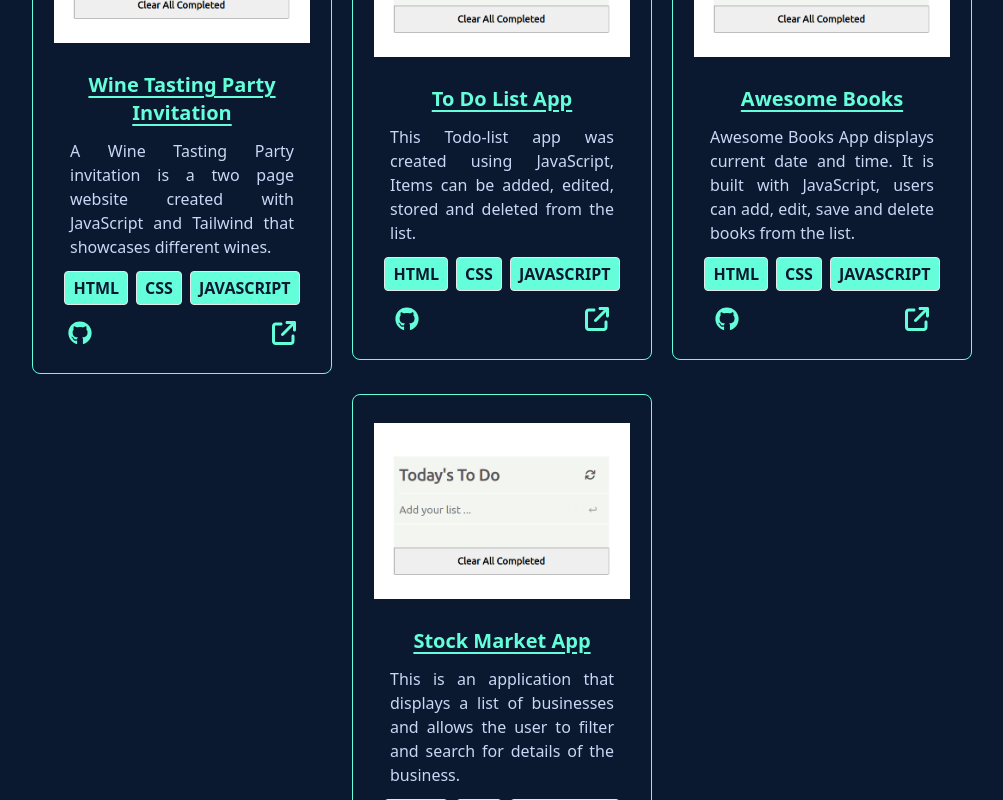
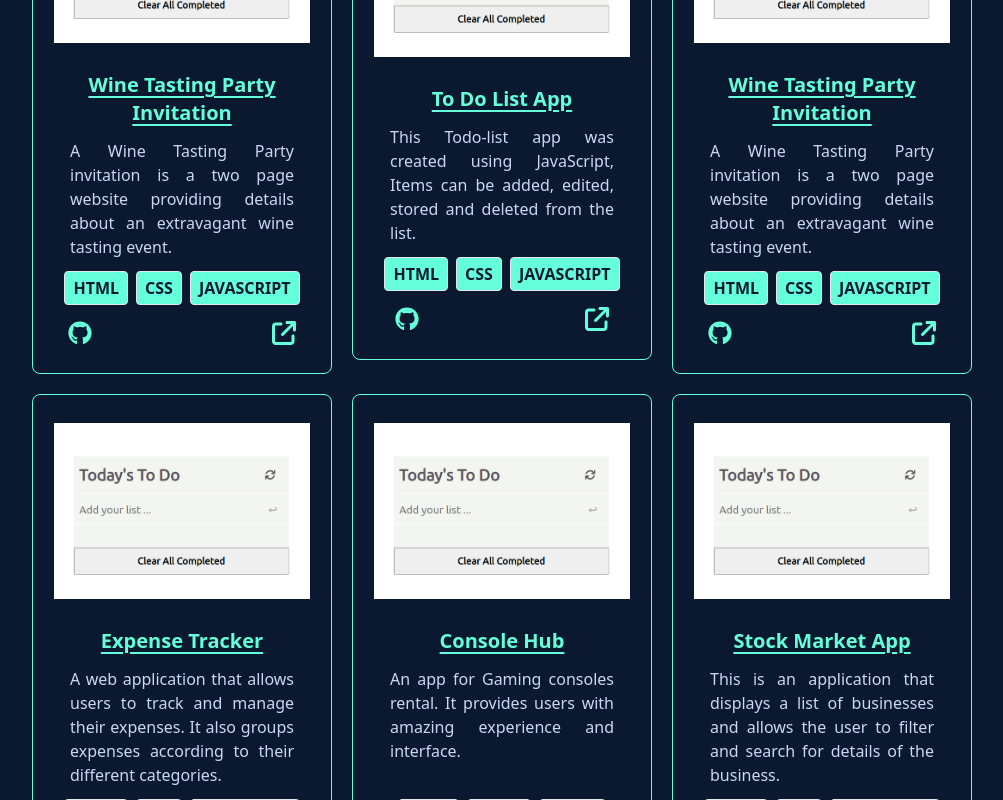
Before and after one commit to Naledi-Dikgale/my-portfolio, a React (Vite) app: page / in a window 1280 px wide. Shown: the part 1600-2400 px from the top of the page, without its empty margins (138-1141 px from the left). Built offline with nearby package versions, Linux system fonts and the light colour scheme.

Commit message:
Update links

```diff
--- a/src/constants/index.js
+++ b/src/constants/index.js
@@ -3,7 +3,7 @@ export const projects = [
     imageURL: "images/todolist.png",
     name: "Wine Tasting Party Invitation",
     description:
-      "A Wine Tasting Party invitation is a two page website created with JavaScript and Tailwind that showcases different wines. ",
+      "A Wine Tasting Party invitation is a two page website providing details about an extravagant wine tasting event. ",
     tech: ["html", "css", "javascript"],
     projectURL: "https://naledi-dikgale.github.io/capstone1-project/",
     projectSrc: "https://github.com/Naledi-Dikgale/capstone1-project.git",
@@ -14,17 +14,35 @@ export const projects = [
     description:
       "This Todo-list app was created using JavaScript, Items can be added, edited, stored and deleted from the list.",
     tech: ["html", "css", "javascript"],
-    projectURL: "https://naledi-dikgale.github.io/todo-list/",
+    projectURL: "https://naledi-dikgale.github.io/todo-list/dist/",
     projectSrc: "https://github.com/Naledi-Dikgale/react-todo.git",
   },
   {
     imageURL: "images/todolist.png",
-    name: "Awesome Books",
+    name: "Wine Tasting Party Invitation",
     description:
-      "Awesome Books App displays current date and time. It is built with JavaScript, users can add, edit, save and delete books from the list.",
+      "A Wine Tasting Party invitation is a two page website providing details about an extravagant wine tasting event. ",
     tech: ["html", "css", "javascript"],
-    projectURL: "https://github.com/Naledi-Dikgale/",
-    projectSrc: "https://github.com/Naledi-Dikgale/bookstore-setup.git",
+    projectURL: "https://naledi-dikgale.github.io/capstone1-project/",
+    projectSrc: "https://github.com/Naledi-Dikgale/capstone1-project.git",
+  },
+  {
+    imageURL: "images/todolist.png",
+    name: "Expense Tracker",
+    description:
+      "A web application that allows users to track and manage their expenses. It also groups expenses according to their different categories.",
+    tech: ["html", "css", "javascript", "Rails"],
+    projectURL: "https://expense-tracker-frvr.onrender.com/",
+    projectSrc: "https://github.com/Naledi-Dikgale/ror-budgetapp",
+  },
+  {
+    imageURL: "images/todolist.png",
+    name: "Console Hub",
+    description:
+      "An app for Gaming consoles rental. It provides users with amazing experience and interface.",
+    tech: ["Ruby", "Rails", "React","Tailwind"],
+    projectURL: "https://consolehub.netlify.app/",
+    projectSrc: "https://github.com/stephenkati/gaming_console_reservation_front_end",
   },
   {
     imageURL: "images/todolist.png",
@@ -32,7 +50,7 @@ export const projects = [
     description:
       "This is an application that displays a list of businesses and allows the user to filter and search for details of the business.",
     tech: ["HTML", "CSS", "JavaScript", "React"],
-    projectURL: "https://github.com/Naledi-Dikgale/",
+    projectURL: "https://stock-market-2xyl.onrender.com",
     projectSrc: "https://github.com/Naledi-Dikgale/react-capstone.git",
   },
 ];
```
